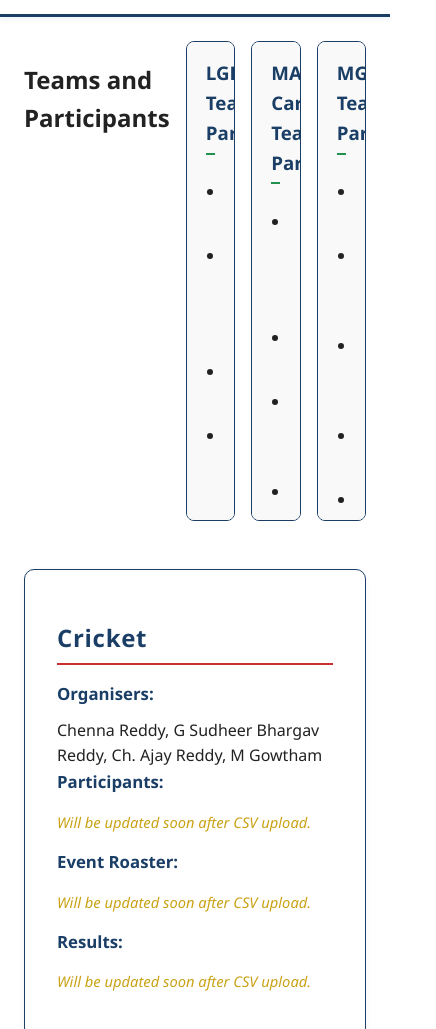
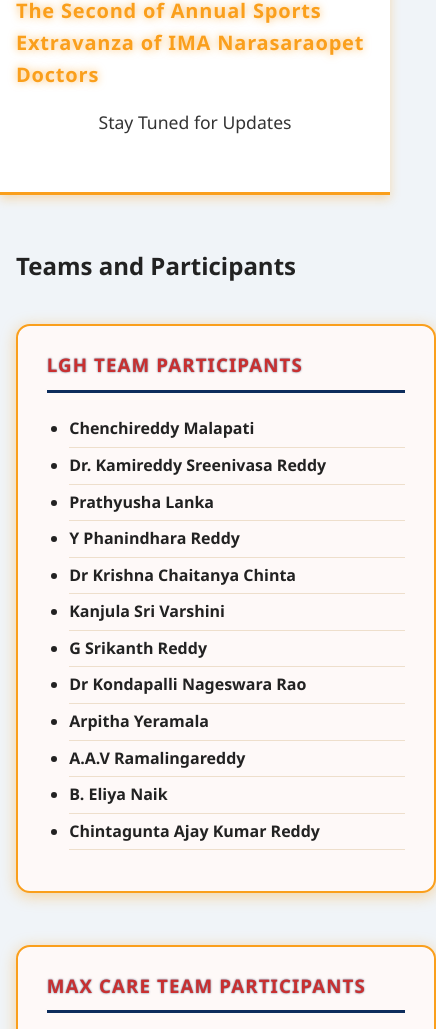
Before and after one commit to kranthi1237doc/sports-meet-2025-, a plain HTML site: page index.html in a window 390 px wide. Shown: the part 417-1446 px from the top of the page, 436 px wide, since content can reach past the window. Drawn offline with Linux system fonts and the light colour scheme; no server answers.

Commit message:
Refactor styles for header, teams, and events
Updated styles for various elements including header, team sections, and event containers. Adjusted colors, sizes, and added hover effects.

```diff
--- a/styles.css
+++ b/styles.css
@@ -1,164 +1,280 @@
+/* Reset and base */
 body {
   font-family: 'Segoe UI', Tahoma, Geneva, Verdana, sans-serif;
-  background-color: #fff;
+  background-color: #f0f4f8;
   color: #222;
   margin: 0;
   line-height: 1.6;
+  min-height: 100vh;
 }
 
-/* Header with logo */
+/* Header with logos */
 header {
   background-color: #fff;
-  color: #1a3e66;
+  color: #0d2d5c;
   padding: 2rem 1rem 1rem 1rem;
-  border-bottom: 3px solid #1a3e66;
-  box-shadow: 0 2px 6px rgba(26,62,102,0.08);
+  border-bottom: 3px solid #fa9f1c;
+  box-shadow: 0 4px 10px rgba(250, 159, 28, 0.3);
 }
 
 .header-row {
   display: flex;
   align-items: center;
   justify-content: center;
-  gap: 0.9rem;
+  gap: 1.1rem;
 }
 
 .logo-img {
-  width: 40px;
-  height: 40px;
+  width: 70px; /* logo increased */
+  height: 70px;
   object-fit: cover;
-  border-radius: 4px;
+  border-radius: 6px;
   background: #fff;
-  border: 1px solid #eee;
+  border: 2px solid #fa9f1c;
+  transition: transform 0.3s ease;
+}
+
+.logo-img:hover {
+  transform: scale(1.1);
 }
 
 header h1 {
   font-weight: 700;
-  font-size: 2rem;
+  font-size: 2.5rem;
   margin: 0;
-  color: #1a3e66;
-  text-align: center;
-  letter-spacing: 1px;
+  color: #0d2d5c;
+  text-shadow: 1px 1px 3px #fa9f1c;
+  letter-spacing: 1.5px;
 }
 
 header h2 {
-  font-weight: 500;
+  font-weight: 600;
   font-size: 1.25rem;
-  margin-top: 0.5rem;
-  color: #1a3e66;
-  letter-spacing: 0.7px;
+  margin-top: 0.4rem;
+  color: #fa9f1c;
+  letter-spacing: 0.8px;
+  text-shadow: 0 0 8px #fa9f1caa;
 }
 
 .executive p {
   max-width: 1000px;
-  margin: 0 auto 2rem;
+  margin: 0 auto 2.5rem;
   color: #333;
   font-weight: 500;
+  font-size: 1.1rem;
+  text-align: center;
 }
 
 /* Main content */
 main {
-  max-width: 1100px;
+  max-width: 1140px;
   margin: 0 auto;
-  padding: 1.5rem;
+  padding: 2rem 1rem;
 }
 
-/* Teams: side by side */
+/* Teams side by side */
 #teams {
   display: flex;
   justify-content: space-between;
-  gap: 1rem;
-  margin-bottom: 3rem;
+  gap: 1.2rem;
+  margin-bottom: 3.5rem;
 }
 
 .team {
-  background-color: #f9f9f9;
-  border: 1px solid #1a3e66;
-  border-radius: 8px;
-  padding: 1rem 1.2rem;
+  background: #fef9f8;
+  border-radius: 14px;
+  padding: 1.5rem 1.8rem;
   width: 32%;
-  max-height: 480px;
+  max-height: 500px;
   overflow-y: auto;
-  box-sizing: border-box;
+  box-shadow: 0 3px 15px rgba(250, 159, 28, 0.4);
+  border: 2px solid #fa9f1c;
+  transition: box-shadow 0.3s ease;
+}
+
+.team:hover {
+  box-shadow: 0 6px 30px rgba(250, 159, 28, 0.8);
 }
 
 .team h3 {
   margin-top: 0;
-  font-weight: 700;
-  color: #1a3e66;
-  border-bottom: 2px solid #219150;
-  padding-bottom: 0.3rem;
+  font-weight: 800;
+  color: #c93030;
+  border-bottom: 3px solid #0d2d5c;
+  padding-bottom: 0.6rem;
+  text-transform: uppercase;
+  letter-spacing: 1.1px;
+  text-shadow: 0 0 2px #0d2d5cbb;
 }
 
 .team ul {
-  padding-left: 1.2rem;
-  margin-top: 0.5rem;
-  max-height: 400px;
+  padding-left: 1.4rem;
+  margin-top: 1rem;
+  max-height: 440px;
   overflow-y: auto;
+  color: #222222;
+  font-size: 1rem;
+  font-weight: 600;
+  list-style-type: disc;
 }
 
 .team ul li {
-  border-bottom: 1px solid #eee;
-  padding: 6px 0;
-  color: #222;
+  border-bottom: 1px solid #eedfcc;
+  padding: 5px 0;
+  transition: background-color 0.25s ease;
+}
+
+.team ul li:hover {
+  background-color: #fae0af88;
+  cursor: default;
 }
 
 /* Event container */
 .event {
-  background-color: #fff;
-  border: 1px solid #1a3e66;
-  border-radius: 10px;
-  padding: 1.8rem 2rem;
-  margin-bottom: 2.5rem;
-  box-shadow: 0 2px 6px rgba(26,62,102,0.06);
+  border-radius: 16px;
+  margin: 2.5rem auto;
+  max-width: 680px;
+  padding: 2rem 2.5rem;
+  box-shadow: 0 0 25px #fa9f1c88;
+  background: linear-gradient(145deg, #fdf4e3eb, #fae9d1);
+  border: 1px solid #f8c570;
+  transition: box-shadow 0.4s ease;
+  position: relative;
+}
+
+.event:hover {
+  box-shadow: 0 0 45px #fa9f1cdd, 0 5px 15px rgba(250, 159, 28, 0.55);
 }
 
 .event h2 {
-  color: #1a3e66;
-  margin-bottom: 1rem;
-  font-weight: 700;
-  border-bottom: 2px solid #c93030;
-  padding-bottom: 0.4rem;
-  letter-spacing: 0.7px;
+  color: #0d2d5c;
+  margin-bottom: 1.3rem;
+  font-weight: 900;
+  font-size: 2.1rem;
+  letter-spacing: 1.2px;
+  text-shadow: 1px 1px 4px #f8c570bb;
+  border-bottom: 4px solid #c93030;
+  padding-bottom: 0.5rem;
+  text-transform: uppercase;
+  position: relative;
+}
+
+.event h2::after {
+  content: '';
+  position: absolute;
+  bottom: -8px;
+  left: 2rem;
+  width: 120px;
+  height: 5px;
+  background: linear-gradient(90deg, #c93030, #fa9f1c);
+  border-radius: 5px;
 }
 
 .organisers h3,
 .participants h3,
 .roaster h3,
 .results h3 {
-  color: #1a3e66;
+  color: #c93030;
   margin-top: 0;
-  margin-bottom: 0.6rem;
-  font-weight: 600;
-  font-size: 1.05rem;
+  margin-bottom: 0.8rem;
+  font-weight: 700;
+  font-size: 1.14rem;
+  text-transform: uppercase;
+  letter-spacing: 0.7px;
+  text-shadow: 0 1px 2px #f0c27b;
 }
 
 .participants ul,
 .roaster ul,
 .results ul {
-  padding-left: 1.4rem;
-  margin-top: 0.3rem;
+  padding-left: 1.6rem;
+  margin-top: 0.4rem;
+  max-height: 200px;
+  overflow-y: auto;
+  font-size: 1rem;
+  font-weight: 600;
+  color: #333;
 }
 
 .participants ul li,
 .roaster ul li,
 .results ul li {
-  padding: 5px 0;
-  border-bottom: 1px solid #eee;
-  color: #444;
-  font-size: 0.95rem;
+  padding: 6px 0;
+  border-bottom: 1px solid #f7e8c2;
+  transition: background-color 0.3s ease;
+}
+
+.participants ul li:hover,
+.roaster ul li:hover,
+.results ul li:hover {
+  background-color: #fae0afaa;
+  cursor: default;
 }
 
 .note {
-  color: #c9a216;
   font-style: italic;
-  font-size: 0.92rem;
+  color: #c97917;
+  font-size: 0.93rem;
+  margin-top: 0;
+  margin-bottom: 0.8rem;
+  padding-left: 1rem;
 }
 
+/* Footer */
 footer {
-  background-color: #1a3e66;
-  color: #fff;
+  background-color: #0d2d5c;
+  color: #fa9f1c;
   text-align: center;
-  padding: 1rem 0;
-  font-size: 1rem;
-  letter-spacing: 1.2px;
+  padding: 1.25rem 0;
+  font-weight: 600;
+  letter-spacing: 1.3px;
+  font-size: 1.05rem;
 }
+
+/* Scrollbar Customization */
+.team ul::-webkit-scrollbar,
+.participants ul::-webkit-scrollbar,
+.roaster ul::-webkit-scrollbar,
+.results ul::-webkit-scrollbar {
+  width: 9px;
+}
+
+.team ul::-webkit-scrollbar-track,
+.participants ul::-webkit-scrollbar-track,
+.roaster ul::-webkit-scrollbar-track,
+.results ul::-webkit-scrollbar-track {
+  background: #fef4d1;
+  border-radius: 5px;
+}
+
+.team ul::-webkit-scrollbar-thumb,
+.participants ul::-webkit-scrollbar-thumb,
+.roaster ul::-webkit-scrollbar-thumb,
+.results ul::-webkit-scrollbar-thumb {
+  background: #fa9f1c;
+  border-radius: 5px;
+  border: 2px solid #fef4d1;
+}
+
+/* Responsive tweaks */
+@media (max-width: 960px) {
+  #teams {
+    flex-direction: column;
+  }
+  .team {
+    width: 100%;
+    max-height: none;
+    margin-bottom: 2rem;
+  }
+  .header-row {
+    flex-direction: column;
+    gap: 1rem;
+  }
+  .logo-img {
+    width: 90px;
+    height: 90px;
+  }
+  header h1 {
+    font-size: 2rem;
+  }
+}
```
